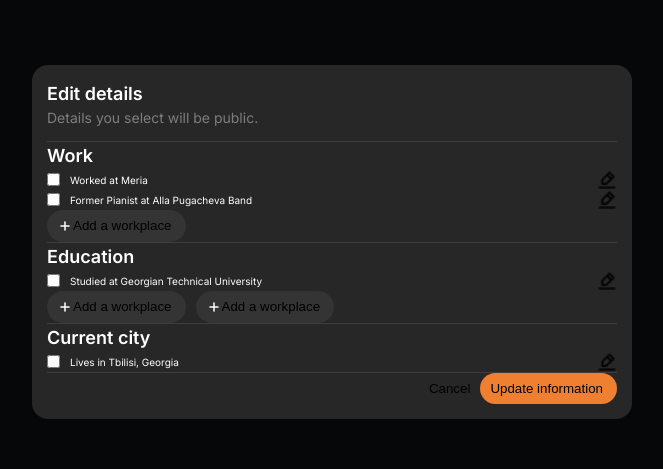
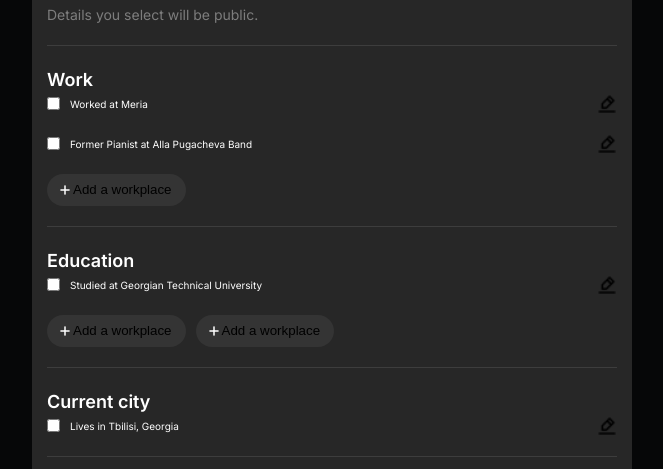
Before and after one commit to BnollarGroup/Bnollar, a React (Create React App) app: page / in a window 1280 px wide. Shown: the part 158-627 px from the top of the page, without its empty margins (308-971 px from the left). Built offline with nearby package versions, Linux system fonts and the light colour scheme.

Commit message:
edit profile

```diff
--- a/src/providers/Modals/Profile/EditDetails/ProfileEditDetails.module.css
+++ b/src/providers/Modals/Profile/EditDetails/ProfileEditDetails.module.css
@@ -4,11 +4,11 @@
   padding: 1.5em;
   border-radius: 16px;
   background: #272727;
+  display: flex;
+  flex-direction: column;
+  gap: 2em;
 }
 
-.editDetail {
-  margin-bottom: 1.25em;
-}
 
 h3 {
   font-family: Inter;
@@ -33,7 +33,6 @@
   height: 1px;
   background-color: rgba(255, 255, 255, 0.1);
   gap: 16px;
-
 }
 
 .editWork div{
@@ -62,6 +61,7 @@
   display: flex;
   padding: 8px 14px 8px 10px;
   align-items: center;
+  width: fit-content;
 }
 
 .btnContainer{
```
